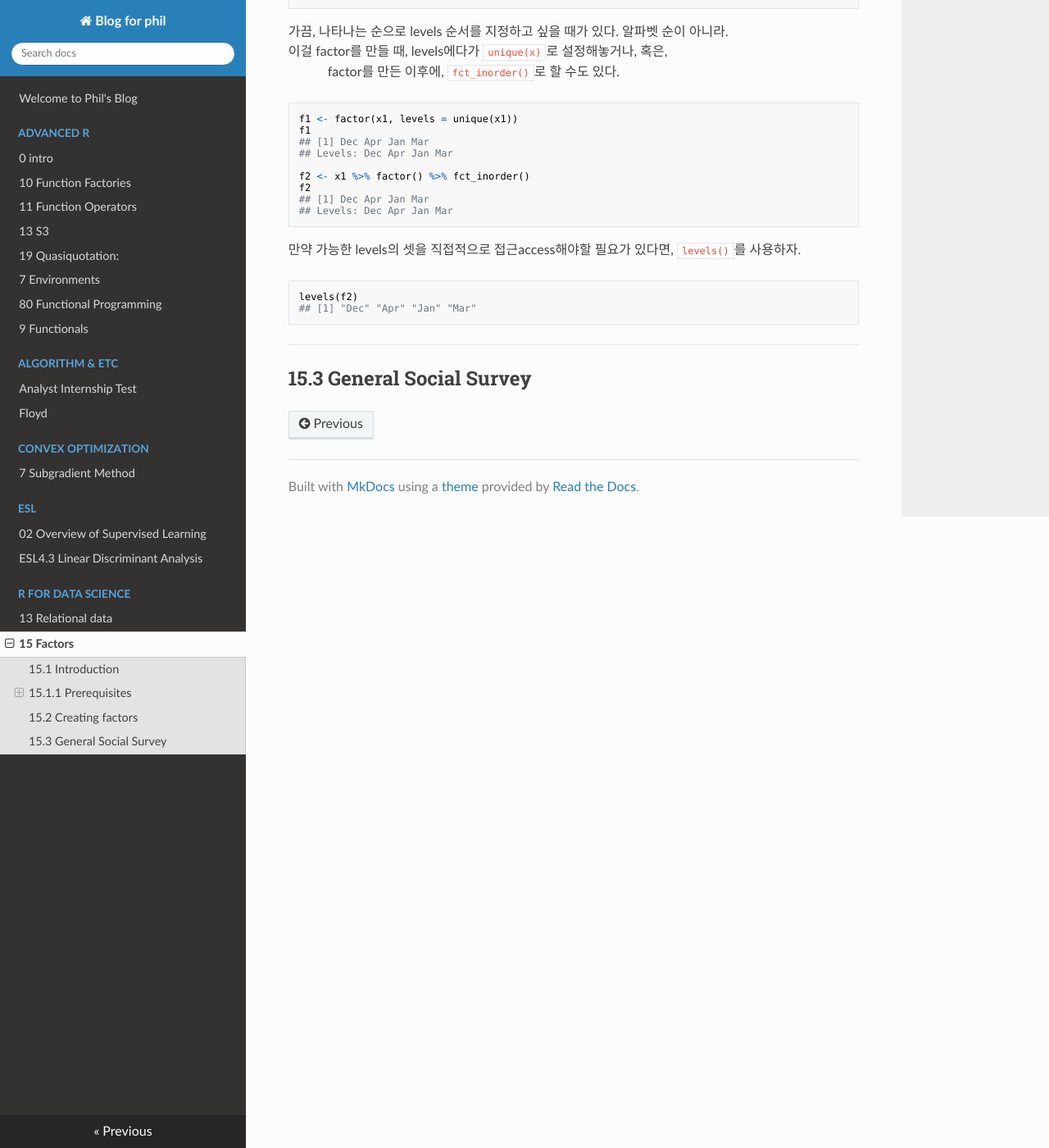
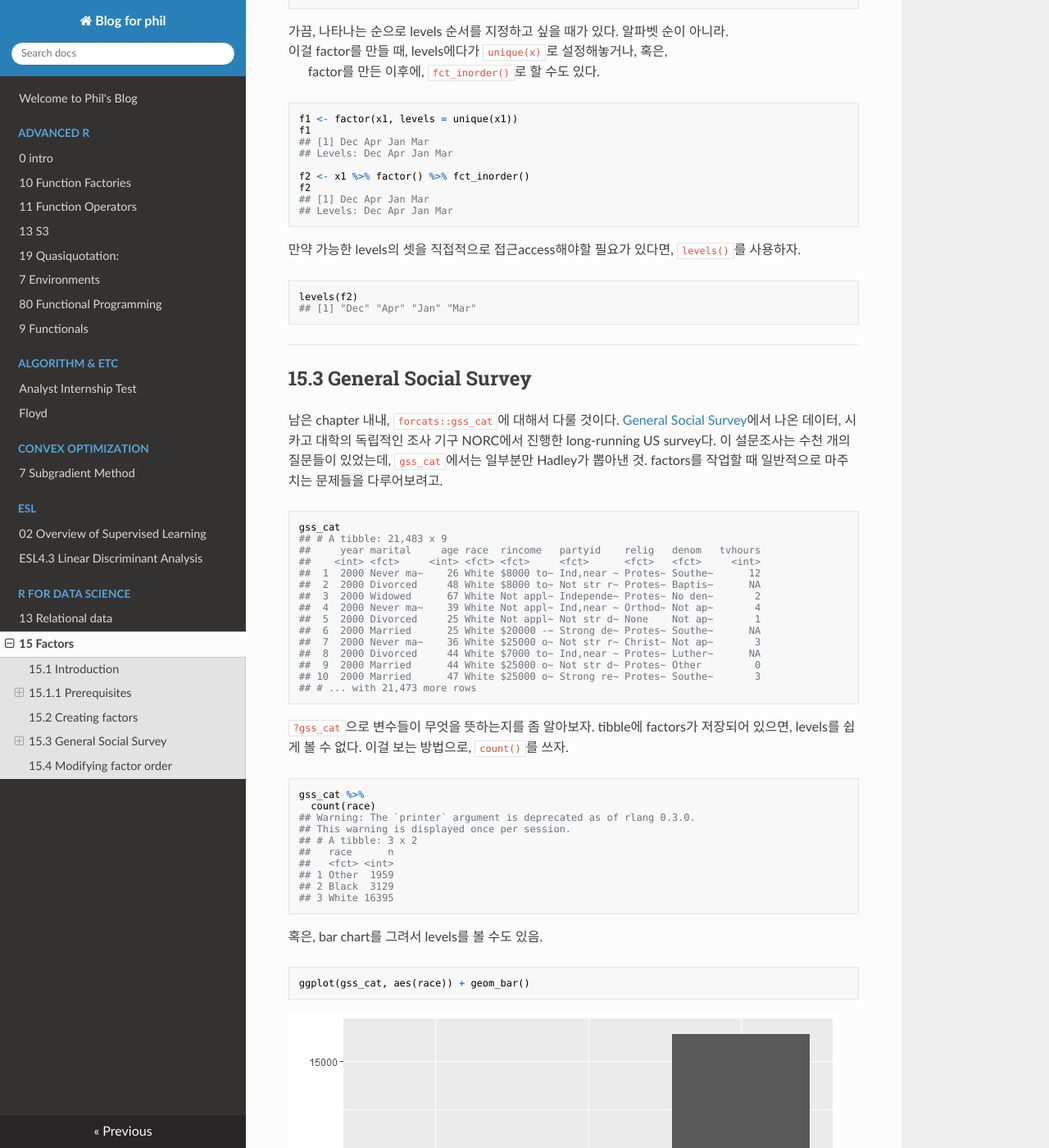
Before and after one commit to philyoun/portfolio, an MkDocs documentation site: the page built from docs/R for Data Science/15-Factors.md, in a window 1280 px wide and 1400 px high, scrolled down 2391 px. Shown: the whole window at 82% size. Built offline with MkDocs 1.6.1, drawn with Linux system fonts in a browser that asks for light colours; nearby versions of some CDN libraries; some of the changed text lies outside the part shown.

Commit message:
update 15 Factors

````diff
--- a/docs/R for Data Science/15-Factors.md
+++ b/docs/R for Data Science/15-Factors.md
@@ -43,7 +43,7 @@
 x2 <- c("Dec", "Apr", "Jam", "Mar")
 ```
 
-    2) 그리고 유용하게 sort할 수가 없다. (1월부터 12월 순으로 정렬하고 싶은데 안됨.)
+<br />     2) 그리고 유용하게 sort할 수가 없다. (1월부터 12월 순으로 정렬하고 싶은데 안됨.)
 
 ``` r
 sort(x1)
@@ -104,7 +104,7 @@
 ## Levels: Apr Dec Jan Mar
 ```
 
-가끔, 나타나는 순으로 levels 순서를 지정하고 싶을 때가 있다. 알파벳 순이 아니라. <br /> 이걸 factor를 만들 때, levels에다가 `unique(x)`로 설정해놓거나, 혹은, <br />     factor를 만든 이후에, `fct_inorder()`로 할 수도 있다.
+가끔, 나타나는 순으로 levels 순서를 지정하고 싶을 때가 있다. 알파벳 순이 아니라. <br /> 이걸 factor를 만들 때, levels에다가 `unique(x)`로 설정해놓거나, 혹은, <br />   factor를 만든 이후에, `fct_inorder()`로 할 수도 있다.
 
 ``` r
 f1 <- factor(x1, levels = unique(x1))
@@ -129,3 +129,135 @@
 
 15.3 General Social Survey
 --------------------------
+
+남은 chapter 내내, `forcats::gss_cat`에 대해서 다룰 것이다. [General Social Survey](http://gss.norc.org/)에서 나온 데이터, 시카고 대학의 독립적인 조사 기구 NORC에서 진행한 long-running US survey다. 이 설문조사는 수천 개의 질문들이 있었는데, `gss_cat`에서는 일부분만 Hadley가 뽑아낸 것. factors를 작업할 때 일반적으로 마주치는 문제들을 다루어보려고.
+
+``` r
+gss_cat
+## # A tibble: 21,483 x 9
+##     year marital     age race  rincome   partyid    relig   denom   tvhours
+##    <int> <fct>     <int> <fct> <fct>     <fct>      <fct>   <fct>     <int>
+##  1  2000 Never ma~    26 White $8000 to~ Ind,near ~ Protes~ Southe~      12
+##  2  2000 Divorced     48 White $8000 to~ Not str r~ Protes~ Baptis~      NA
+##  3  2000 Widowed      67 White Not appl~ Independe~ Protes~ No den~       2
+##  4  2000 Never ma~    39 White Not appl~ Ind,near ~ Orthod~ Not ap~       4
+##  5  2000 Divorced     25 White Not appl~ Not str d~ None    Not ap~       1
+##  6  2000 Married      25 White $20000 -~ Strong de~ Protes~ Southe~      NA
+##  7  2000 Never ma~    36 White $25000 o~ Not str r~ Christ~ Not ap~       3
+##  8  2000 Divorced     44 White $7000 to~ Ind,near ~ Protes~ Luther~      NA
+##  9  2000 Married      44 White $25000 o~ Not str d~ Protes~ Other         0
+## 10  2000 Married      47 White $25000 o~ Strong re~ Protes~ Southe~       3
+## # ... with 21,473 more rows
+```
+
+`?gss_cat`으로 변수들이 무엇을 뜻하는지를 좀 알아보자. tibble에 factors가 저장되어 있으면, levels를 쉽게 볼 수 없다. 이걸 보는 방법으로, `count()`를 쓰자.
+
+``` r
+gss_cat %>%
+  count(race)
+## Warning: The `printer` argument is deprecated as of rlang 0.3.0.
+## This warning is displayed once per session.
+## # A tibble: 3 x 2
+##   race      n
+##   <fct> <int>
+## 1 Other  1959
+## 2 Black  3129
+## 3 White 16395
+```
+
+혹은, bar chart를 그려서 levels를 볼 수도 있음.
+
+``` r
+ggplot(gss_cat, aes(race)) + geom_bar()
+```
+
+![](15-Factors_files/figure-markdown_github/unnamed-chunk-15-1.png)
+
+White, Black, Other 3개밖에 안 나오는데, 사실 levels는 4개다.
+
+``` r
+levels(gss_cat$race)
+## [1] "Other"          "Black"          "White"          "Not applicable"
+unique(gss_cat$race)
+## [1] White Black Other
+## Levels: Other Black White Not applicable
+```
+
+그런데 위에 bar chart에서 봤듯이, ggplot2는 디폴트로, 값이 없는 levels는 드랍해버린다. 그러고싶지 않다면, 다음과 같이 해결할 수 있다.
+
+``` r
+ggplot(gss_cat, aes(race)) + geom_bar() + scale_x_discrete(drop = FALSE)
+```
+
+![](15-Factors_files/figure-markdown_github/unnamed-chunk-17-1.png)
+
+이러면 데이터셋에는 나오지않은, 유효한 값들도 표시를 해준다.
+
+factors를 다룰 때, 가장 일반적인 2개의 조작은,
+
+1.  levels의 순서order를 바꾸는 것. changing the order of the levels
+
+2.  levels의 값을 바꾸는 것. 이 있겠다. changing the values of the levels
+
+아래의 section에서 한 번 봐보자.
+
+### 15.3.1 Exercises
+
+------------------------------------------------------------------------
+
+15.4 Modifying factor order
+---------------------------
+
+levels의 순서를 바꾸는 것부터 해보자. factor levels의 순서를 바꾸는 것은, visualisation에서 특히 유용하다. 예를 들어서, 종교별로 하루에 TV 평균 시청시간이 얼마나 되는지를 구하고 싶다치자.     average number of hours spent watching TV per day across religions
+
+``` r
+relig_summary <- gss_cat %>%
+  group_by(relig) %>%
+  summarise(
+    age = mean(age, na.rm = TRUE),
+    tvhours = mean(tvhours, na.rm = TRUE),
+    n = n()
+  )
+
+ggplot(relig_summary, aes(tvhours, relig)) + geom_point()
+```
+
+![](15-Factors_files/figure-markdown_github/unnamed-chunk-18-1.png)
+
+그런데 이 plot을 보면, 전반적인 패턴이 없어서, 해석하기가 힘들다. 이럴 때는 `relig`의 levels 순서를 바꿔서 다시 한번 봐야한다. `fct_reorder()`를 이용하자. 이 함수는 3개의 요소arguments를 받는다. - `f`, 니가 수정하고 싶은 factor - `x`, levels를 reorder하는데 있어, 어떤 값을 쓸건지. - 옵션으로 `fun`이 있다. `f`의 각 값에 있어, 여러 개가 있으면 어떻게 할 건지를 정해주는 함수. 디폴트는 `mean`.
+
+``` r
+ggplot(relig_summary, aes(tvhours, fct_reorder(relig, tvhours))) +
+  geom_point()
+```
+
+![](15-Factors_files/figure-markdown_github/unnamed-chunk-19-1.png)
+
+이렇게 되면, "Don't know" 카테고리의 사람들이 tv를 많이 보고, Hinduism과 Other Eastern 종교들이 tv를 덜 본다는 것을 딱 보고 알 수 있다.
+
+이렇게 transformations가 복잡해짐에 따라, `aes()`안의 것들을, 별개의 `mutate()` 스텝으로 꺼내는걸 추천한다. 예를 들어서, 위에 코드를 다시 써보면,
+
+``` r
+relig_summary %>%
+  mutate(relig = fct_reorder(relig, tvhours)) %>%
+  ggplot(aes(tvhours, relig)) +
+  geom_point()
+```
+
+이와 비슷한 plot을, 보고된 income level에 따른, 평균 연령이 어떤지를 보고 싶다면? how average age varies across reported income level?
+
+``` r
+rincome_summary <- gss_cat %>%
+  group_by(rincome) %>%
+  summarise(
+    age = mean(age, na.rm = TRUE),
+    tvhours = mean(tvhours, na.rm = TRUE),
+    n = n()
+  )
+
+ggplot(rincome_summary, aes(age, fct_reorder(rincome, age))) + geom_point()
+```
+
+![](15-Factors_files/figure-markdown_github/unnamed-chunk-21-1.png)
+
+ggplot(rincome\_summary, aes(age, fct\_relevel(rincome, "Not applicable"))) + geom\_point()
````
Also changed, not shown: other parts of docs/R for Data Science/15-Factors.md (+1 -1 lines), docs/R for Data Science/15-Factors.Rmd (+112 -3 lines), docs/R for Data Science/15-Factors_files/figure-markdown_github/unnamed-chunk-15-1.png (added), docs/R for Data Science/15-Factors_files/figure-markdown_github/unnamed-chunk-17-1.png (added), docs/R for Data Science/15-Factors_files/figure-markdown_github/unnamed-chunk-18-1.png (added), docs/R for Data Science/15-Factors_files/figure-markdown_github/unnamed-chunk-19-1.png (added), docs/R for Data Science/15-Factors_files/figure-markdown_github/unnamed-chunk-21-1.png (added).
